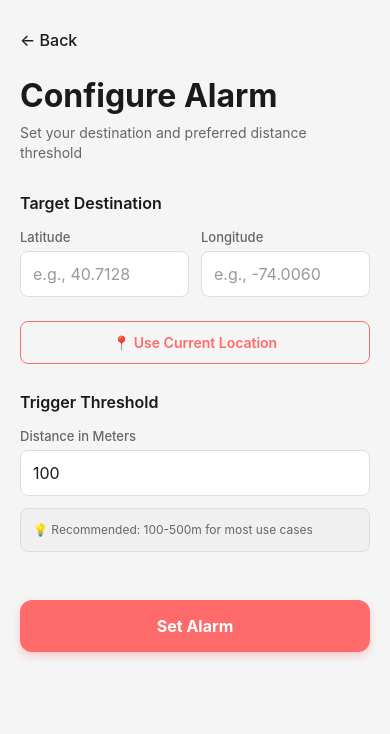
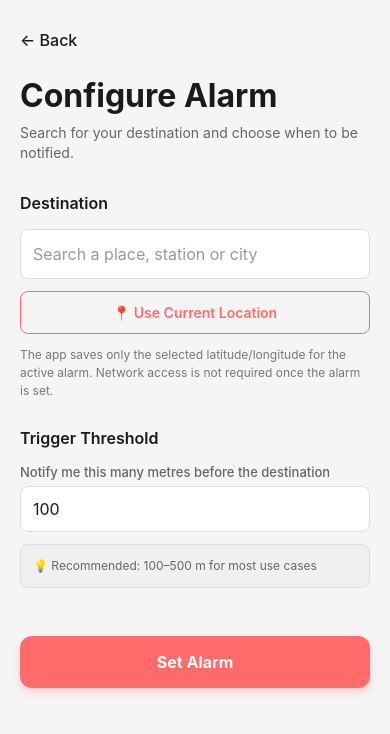
Before and after one commit to Deepika-R-Prasad/metro-location-app, a React Native app: screen /Configuration in a window 390 px wide. Shown: the top 734 px of the page. Built offline with nearby package versions, Linux system fonts and the light colour scheme; what expo-task-manager would draw is missing.

Commit message:
feat(search): add local native destination search without maps API

```diff
--- a/src/screens/ConfigurationScreen.tsx
+++ b/src/screens/ConfigurationScreen.tsx
@@ -1,4 +1,4 @@
-import React, { useState } from 'react';
+import React, { useRef, useState } from 'react';
 import {
   View,
   Text,
@@ -19,6 +19,7 @@ import {
   saveTargetLocation,
   saveThresholdDistance,
   saveAlarmState,
+  wipeAllData,
 } from '../utils/cacheManager';
 import {
   registerBackgroundLocationTask,
@@ -30,20 +31,124 @@ interface ConfigurationScreenProps {
   navigation: any;
 }
 
+interface DestinationResult {
+  latitude: number;
+  longitude: number;
+  label: string;
+}
+
+const MIN_SEARCH_LENGTH = 3;
+const SEARCH_DEBOUNCE_MS = 800;
+const MAX_RESULTS = 5;
+
 export const ConfigurationScreen: React.FC<ConfigurationScreenProps> = ({
   navigation,
 }) => {
   const colorScheme = useColorScheme();
   const isDark = colorScheme === 'dark';
 
-  const [latitude, setLatitude] = useState<string>('');
-  const [longitude, setLongitude] = useState<string>('');
+  const [searchQuery, setSearchQuery] = useState('');
+  const [searchResults, setSearchResults] = useState<DestinationResult[]>([]);
+  const [isSearching, setIsSearching] = useState(false);
+  const [selectedDestination, setSelectedDestination] = useState<DestinationResult | null>(null);
   const [thresholdDistance, setThresholdDistance] = useState<string>('100');
   const [isLoading, setIsLoading] = useState(false);
   const [currentLocation, setCurrentLocation] = useState<string>('');
+  const searchRequestId = useRef(0);
 
-  const getCurrentLocation = async () => {
+  const searchDestination = async (text: string): Promise<void> => {
+    const query = text.trim();
+    const requestId = ++searchRequestId.current;
+
+    if (query.length < MIN_SEARCH_LENGTH) {
+      setSearchResults([]);
+      setIsSearching(false);
+      return;
+    }
+
     try {
+      setIsSearching(true);
+
+      // Android requires foreground location permission for geocoding.
+      const permission = await Location.getForegroundPermissionsAsync();
+      if (permission.status !== 'granted') {
+        const requested = await Location.requestForegroundPermissionsAsync();
+        if (requested.status !== 'granted') {
+          if (requestId === searchRequestId.current) {
+            setSearchResults([]);
+            setIsSearching(false);
+          }
+          return;
+        }
+      }
+
+      const geocodedLocations = await Location.geocodeAsync(query);
+
+      if (requestId !== searchRequestId.current) {
+        return;
+      }
+
+      const seen = new Set<string>();
+      const mapped: DestinationResult[] = geocodedLocations
+        .filter((location) => Number.isFinite(location.latitude) && Number.isFinite(location.longitude))
+        .map((location) => ({
+          latitude: location.latitude,
+          longitude: location.longitude,
+          label: query,
+        }))
+        .filter((location) => {
+          const key = `${location.latitude.toFixed(5)},${location.longitude.toFixed(5)}`;
+          if (seen.has(key)) return false;
+          seen.add(key);
+          return true;
+        })
+        .slice(0, MAX_RESULTS);
+
+      setSearchResults(mapped);
+    } catch (error) {
+      if (requestId === searchRequestId.current) {
+        setSearchResults([]);
+      }
+      if (__DEV__) console.warn('Destination search failed');
+    } finally {
+      if (requestId === searchRequestId.current) {
+        setIsSearching(false);
+      }
+    }
+  };
+
+  const handleSearchChange = (text: string): void => {
+    searchRequestId.current += 1;
+    setSearchQuery(text);
+    setSelectedDestination(null);
+    setSearchResults([]);
+    setIsSearching(false);
+
+    const query = text.trim();
+    if (query.length < MIN_SEARCH_LENGTH) {
+      return;
+    }
+
+    const requestId = searchRequestId.current;
+    setIsSearching(true);
+
+    setTimeout(() => {
+      if (requestId !== searchRequestId.current) return;
+      void searchDestination(query);
+    }, SEARCH_DEBOUNCE_MS);
+  };
+
+  const selectDestination = (result: DestinationResult): void => {
+    searchRequestId.current += 1;
+    setSelectedDestination(result);
+    setSearchQuery(result.label);
+    setSearchResults([]);
+    setIsSearching(false);
+  };
+
+  const getCurrentLocation = async (): Promise<void> => {
+    try {
+      setIsLoading(true);
       const { status } = await Location.requestForegroundPermissionsAsync();
       if (status !== 'granted') {
         Alert.alert(
@@ -53,16 +158,22 @@ export const ConfigurationScreen: React.FC<ConfigurationScreenProps> = ({
         return;
       }
 
-      setIsLoading(true);
       const location = await Location.getCurrentPositionAsync({
         accuracy: Location.Accuracy.Highest,
       });
 
-      const lat = location.coords.latitude.toFixed(6);
-      const lon = location.coords.longitude.toFixed(6);
-      setLatitude(lat);
-      setLongitude(lon);
-      setCurrentLocation(`${lat}, ${lon}`);
+      const destination: DestinationResult = {
+        latitude: location.coords.latitude,
+        longitude: location.coords.longitude,
+        label: 'Current location',
+      };
+
+      setSelectedDestination(destination);
+      setSearchQuery(destination.label);
+      setSearchResults([]);
+      setCurrentLocation(
+        `${location.coords.latitude.toFixed(6)}, ${location.coords.longitude.toFixed(6)}`
+      );
     } catch (error) {
       Alert.alert('Error', 'Failed to get current location');
       if (__DEV__) console.error('Current location error');
@@ -72,22 +183,23 @@ export const ConfigurationScreen: React.FC<ConfigurationScreenProps> = ({
   };
 
   const validateInputs = (): boolean => {
-    const lat = Number(latitude);
-    const lon = Number(longitude);
     const threshold = Number(thresholdDistance);
 
-    if (!Number.isFinite(lat) || !Number.isFinite(lon) || !Number.isFinite(threshold)) {
-      Alert.alert('Invalid Input', 'Please enter valid numbers');
+    if (!selectedDestination) {
+      Alert.alert('Select a destination', 'Search for a place and select a result before setting the alarm.');
       return false;
     }
 
-    if (lat < -90 || lat > 90) {
-      Alert.alert('Invalid Latitude', 'Latitude must be between -90 and 90');
+    if (
+      !Number.isFinite(selectedDestination.latitude) ||
+      !Number.isFinite(selectedDestination.longitude)
+    ) {
+      Alert.alert('Invalid Destination', 'Please select a valid destination.');
       return false;
     }
 
-    if (lon < -180 || lon > 180) {
-      Alert.alert('Invalid Longitude', 'Longitude must be between -180 and 180');
+    if (!Number.isFinite(threshold)) {
+      Alert.alert('Invalid Input', 'Please enter a valid distance.');
       return false;
     }
 
@@ -99,17 +211,18 @@ export const ConfigurationScreen: React.FC<ConfigurationScreenProps> = ({
     return true;
   };
 
-  const handleStartTracking = async () => {
+  const handleStartTracking = async (): Promise<void> => {
     if (!validateInputs()) return;
+
+    let sessionDataPersisted = false;
 
     try {
       setIsLoading(true);
 
-      const lat = Number(latitude);
-      const lon = Number(longitude);
+      const lat = selectedDestination!.latitude;
+      const lon = selectedDestination!.longitude;
       const threshold = Number(thresholdDistance);
 
-      // Foreground permission must be granted before Android can grant background location.
       const foreground = await Location.requestForegroundPermissionsAsync();
       if (foreground.status !== 'granted') {
         Alert.alert(
@@ -130,7 +243,6 @@ export const ConfigurationScreen: React.FC<ConfigurationScreenProps> = ({
 
       await initializeNotifications();
 
-      // Request background location only after the user explicitly starts an alarm.
       const background = await Location.requestBackgroundPermissionsAsync();
       if (background.status !== 'granted') {
         Alert.alert(
@@ -140,6 +252,7 @@ export const ConfigurationScreen: React.FC<ConfigurationScreenProps> = ({
         return;
       }
 
+      // Persist only after all required permissions have been granted.
       await saveTargetLocation(lat, lon);
       await saveThresholdDistance(threshold);
       await saveAlarmState({
@@ -150,17 +263,25 @@ export const ConfigurationScreen: React.FC<ConfigurationScreenProps> = ({
         thresholdDistance: threshold,
         lastUpdateTime: Date.now(),
       });
+      sessionDataPersisted = true;
 
       await registerBackgroundLocationTask();
       await startBackgroundLocationUpdates();
 
-      Alert.alert('Alarm active', 'You will be notified when you are nearing your destination.', [
+      Alert.alert(
+        'Alarm active',
+        'You will be notified when you are nearing your destination.',
+        [
           {
             text: 'OK',
             onPress: () => navigation.navigate('Home'),
           },
-      ]);
+        ]
+      );
     } catch (error) {
+      if (sessionDataPersisted) {
+        await wipeAllData();
+      }
       if (__DEV__) console.error('Error starting tracking');
       Alert.alert('Error', 'Failed to start location tracking. Please try again.');
     } finally {
@@ -171,45 +292,89 @@ export const ConfigurationScreen: React.FC<ConfigurationScreenProps> = ({
   return (
     <SafeAreaView style={[styles.container, { backgroundColor: isDark ? '#1a1a1a' : '#f5f5f5' }]}>
       <KeyboardAvoidingView behavior={Platform.OS === 'ios' ? 'padding' : 'height'} style={styles.keyboardAvoidingView}>
-        <ScrollView style={styles.scrollView} contentContainerStyle={styles.scrollContent}>
+        <ScrollView style={styles.scrollView} contentContainerStyle={styles.scrollContent} keyboardShouldPersistTaps="handled">
           <View style={styles.headerSection}>
             <TouchableOpacity style={styles.backButton} onPress={() => navigation.goBack()}>
               <Text style={[styles.backButtonText, { color: isDark ? '#ffffff' : '#1a1a1a' }]}>← Back</Text>
             </TouchableOpacity>
             <Text style={[styles.title, { color: isDark ? '#ffffff' : '#1a1a1a' }]}>Configure Alarm</Text>
-            <Text style={[styles.subtitle, { color: isDark ? '#b0b0b0' : '#666666' }]}>Set your destination and preferred distance threshold</Text>
+            <Text style={[styles.subtitle, { color: isDark ? '#b0b0b0' : '#666666' }]}>Search for your destination and choose when to be notified.</Text>
           </View>
 
-          {currentLocation && (
-            <View style={[styles.infoCard, { backgroundColor: isDark ? '#2a2a2a' : '#e8f4f8', borderColor: isDark ? '#3a3a3a' : '#b3d9e8' }]}>
-              <Text style={[styles.infoCardLabel, { color: isDark ? '#b0b0b0' : '#666666' }]}>📍 Current Location</Text>
-              <Text style={[styles.infoCardValue, { color: isDark ? '#ffffff' : '#1a1a1a' }]}>{currentLocation}</Text>
+          <View style={styles.formSection}>
+            <Text style={[styles.sectionTitle, { color: isDark ? '#ffffff' : '#1a1a1a' }]}>Destination</Text>
+            <TextInput
+              style={[styles.textInput, styles.searchInput, { backgroundColor: isDark ? '#2a2a2a' : '#ffffff', color: isDark ? '#ffffff' : '#1a1a1a', borderColor: isDark ? '#3a3a3a' : '#ddd' }]}
+              placeholder="Search a place, station or city"
+              placeholderTextColor={isDark ? '#777777' : '#999999'}
+              value={searchQuery}
+              onChangeText={handleSearchChange}
+              editable={!isLoading}
+              autoCorrect={false}
+              returnKeyType="search"
+            />
+
+            {isSearching && (
+              <View style={styles.searchStatus}>
+                <ActivityIndicator size="small" color="#FF6B6B" />
+                <Text style={[styles.searchStatusText, { color: isDark ? '#b0b0b0' : '#666666' }]}>Searching…</Text>
               </View>
             )}
 
-          <View style={styles.formSection}>
-            <Text style={[styles.sectionTitle, { color: isDark ? '#ffffff' : '#1a1a1a' }]}>Target Destination</Text>
-            <View style={styles.coordinateInputGroup}>
-              <View style={styles.coordinateInputContainer}>
-                <Text style={[styles.inputLabel, { color: isDark ? '#b0b0b0' : '#666666' }]}>Latitude</Text>
-                <TextInput style={[styles.textInput, { backgroundColor: isDark ? '#2a2a2a' : '#ffffff', color: isDark ? '#ffffff' : '#1a1a1a', borderColor: isDark ? '#3a3a3a' : '#ddd' }]} placeholder="e.g., 40.7128" placeholderTextColor={isDark ? '#666666' : '#999999'} value={latitude} onChangeText={setLatitude} keyboardType="decimal-pad" editable={!isLoading} />
+            {searchResults.length > 0 && !selectedDestination && (
+              <View style={[styles.resultsCard, { backgroundColor: isDark ? '#2a2a2a' : '#ffffff', borderColor: isDark ? '#3a3a3a' : '#ddd' }]}>
+                {searchResults.map((item, index) => (
+                  <TouchableOpacity
+                    key={`${item.latitude}-${item.longitude}-${index}`}
+                    style={[styles.resultItem, { borderBottomColor: isDark ? '#3a3a3a' : '#eeeeee' }]}
+                    onPress={() => selectDestination(item)}
+                  >
+                    <Text style={[styles.resultTitle, { color: isDark ? '#ffffff' : '#1a1a1a' }]} numberOfLines={2}>
+                      {item.label}
+                    </Text>
+                    <Text style={[styles.resultCoordinates, { color: isDark ? '#999999' : '#777777' }]}>
+                      {item.latitude.toFixed(5)}, {item.longitude.toFixed(5)}
+                    </Text>
+                  </TouchableOpacity>
+                ))}
               </View>
-              <View style={styles.coordinateInputContainer}>
-                <Text style={[styles.inputLabel, { color: isDark ? '#b0b0b0' : '#666666' }]}>Longitude</Text>
-                <TextInput style={[styles.textInput, { backgroundColor: isDark ? '#2a2a2a' : '#ffffff', color: isDark ? '#ffffff' : '#1a1a1a', borderColor: isDark ? '#3a3a3a' : '#ddd' }]} placeholder="e.g., -74.0060" placeholderTextColor={isDark ? '#666666' : '#999999'} value={longitude} onChangeText={setLongitude} keyboardType="decimal-pad" editable={!isLoading} />
+            )}
+
+            {selectedDestination && (
+              <View style={[styles.selectedCard, { backgroundColor: isDark ? '#2a2a2a' : '#eef8f2', borderColor: isDark ? '#3a3a3a' : '#b7ddc3' }]}>
+                <Text style={[styles.selectedLabel, { color: isDark ? '#ffffff' : '#1a1a1a' }]}>✓ Destination selected</Text>
+                <Text style={[styles.selectedName, { color: isDark ? '#b0b0b0' : '#555555' }]}>{selectedDestination.label}</Text>
+                <Text style={[styles.resultCoordinates, { color: isDark ? '#999999' : '#777777' }]}>
+                  {selectedDestination.latitude.toFixed(5)}, {selectedDestination.longitude.toFixed(5)}
+                </Text>
               </View>
-            </View>
+            )}
+
             <TouchableOpacity style={[styles.useCurrentButton, { opacity: isLoading ? 0.5 : 1 }]} onPress={getCurrentLocation} disabled={isLoading}>
-              {isLoading ? <ActivityIndicator size="small" color="#FF6B6B" /> : <Text style={styles.useCurrentButtonText}>📍 Use Current Location</Text>}
+              <Text style={styles.useCurrentButtonText}>📍 Use Current Location</Text>
             </TouchableOpacity>
+
+            {currentLocation && (
+              <Text style={[styles.currentLocationText, { color: isDark ? '#888888' : '#777777' }]}>Current device location: {currentLocation}</Text>
+            )}
+
+            <Text style={[styles.helperText, { color: isDark ? '#888888' : '#777777' }]}>The app saves only the selected latitude/longitude for the active alarm. Network access is not required once the alarm is set.</Text>
           </View>
 
           <View style={styles.formSection}>
             <Text style={[styles.sectionTitle, { color: isDark ? '#ffffff' : '#1a1a1a' }]}>Trigger Threshold</Text>
-            <Text style={[styles.inputLabel, { color: isDark ? '#b0b0b0' : '#666666' }]}>Distance in Meters</Text>
-            <TextInput style={[styles.textInput, { backgroundColor: isDark ? '#2a2a2a' : '#ffffff', color: isDark ? '#ffffff' : '#1a1a1a', borderColor: isDark ? '#3a3a3a' : '#ddd' }]} placeholder="e.g., 100" placeholderTextColor={isDark ? '#666666' : '#999999'} value={thresholdDistance} onChangeText={setThresholdDistance} keyboardType="decimal-pad" editable={!isLoading} />
+            <Text style={[styles.inputLabel, { color: isDark ? '#b0b0b0' : '#666666' }]}>Notify me this many metres before the destination</Text>
+            <TextInput
+              style={[styles.textInput, { backgroundColor: isDark ? '#2a2a2a' : '#ffffff', color: isDark ? '#ffffff' : '#1a1a1a', borderColor: isDark ? '#3a3a3a' : '#ddd' }]}
+              placeholder="e.g., 100"
+              placeholderTextColor={isDark ? '#666666' : '#999999'}
+              value={thresholdDistance}
+              onChangeText={setThresholdDistance}
+              keyboardType="number-pad"
+              editable={!isLoading}
+            />
             <View style={[styles.thresholdHelper, { backgroundColor: isDark ? '#2a2a2a' : '#f0f0f0', borderColor: isDark ? '#3a3a3a' : '#ddd' }]}>
-              <Text style={[styles.thresholdHelperText, { color: isDark ? '#b0b0b0' : '#666666' }]}>💡 Recommended: 100-500m for most use cases</Text>
+              <Text style={[styles.thresholdHelperText, { color: isDark ? '#b0b0b0' : '#666666' }]}>💡 Recommended: 100–500 m for most use cases</Text>
             </View>
           </View>
 
@@ -237,10 +402,22 @@ const styles = StyleSheet.create({
   infoCardValue: { fontSize: 14, fontWeight: '500', fontFamily: 'Courier New' },
   formSection: { marginBottom: 28 },
   sectionTitle: { fontSize: 16, fontWeight: '600', marginBottom: 16 },
+  inputLabel: { fontSize: 13, fontWeight: '500', marginBottom: 6 },
+  textInput: { borderWidth: 1, borderRadius: 8, paddingHorizontal: 12, paddingVertical: 12, fontSize: 16 },
+  searchInput: { minHeight: 50 },
+  searchStatus: { flexDirection: 'row', alignItems: 'center', gap: 8, paddingVertical: 10 },
+  searchStatusText: { fontSize: 13 },
+  resultsCard: { marginTop: 6, borderWidth: 1, borderRadius: 10, overflow: 'hidden' },
+  resultItem: { paddingHorizontal: 14, paddingVertical: 12, borderBottomWidth: 1 },
+  resultTitle: { fontSize: 15, fontWeight: '600', marginBottom: 4 },
+  resultCoordinates: { fontSize: 12 },
+  selectedCard: { marginTop: 10, padding: 14, borderRadius: 10, borderWidth: 1 },
+  selectedLabel: { fontSize: 14, fontWeight: '700', marginBottom: 4 },
+  selectedName: { fontSize: 14, marginBottom: 3 },
+  currentLocationText: { fontSize: 12, marginTop: 10 },
+  helperText: { fontSize: 12, lineHeight: 18, marginTop: 12 },
   coordinateInputGroup: { flexDirection: 'row', gap: 12, marginBottom: 12 },
   coordinateInputContainer: { flex: 1 },
-  inputLabel: { fontSize: 13, fontWeight: '500', marginBottom: 6 },
-  textInput: { borderWidth: 1, borderRadius: 8, paddingHorizontal: 12, paddingVertical: 12, fontSize: 16 },
   useCurrentButton: { borderWidth: 1.5, borderColor: '#FF6B6B', borderRadius: 8, paddingVertical: 12, alignItems: 'center', marginTop: 12 },
   useCurrentButtonText: { color: '#FF6B6B', fontSize: 14, fontWeight: '600' },
   thresholdHelper: { borderRadius: 8, padding: 12, marginTop: 12, borderWidth: 1 },
```
Lines whose indentation alone changed are shown as unchanged.
